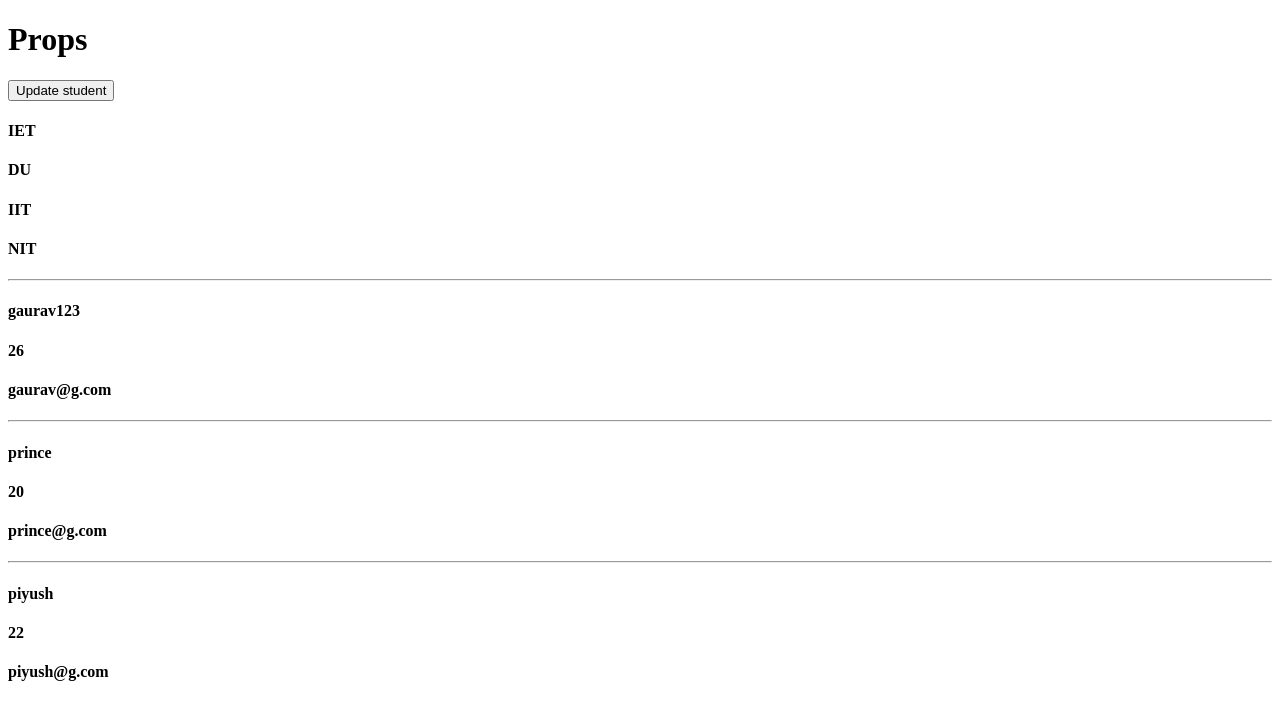
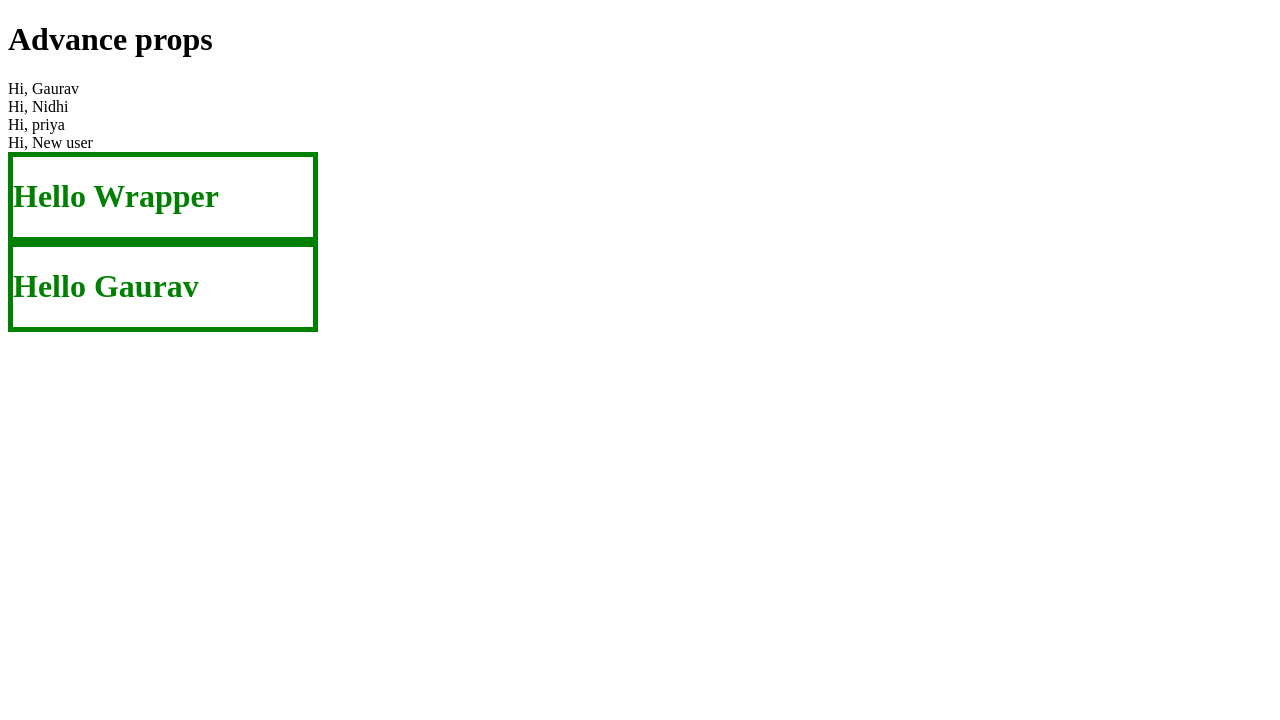
Before and after one commit to gaurav31120/React-step-by-step, a React (Vite) app in the folder react-step-by-step/: page / in a window 1280 px wide. Shown: the top 720 px of the page. Built offline with nearby package versions, Linux system fonts and the light colour scheme.

Commit message:
14 Advance Props and children props

```diff
--- a/react-step-by-step/src/App.jsx
+++ b/react-step-by-step/src/App.jsx
@@ -1,4 +1,5 @@
 import ClickEvent from "./ClickEventAndFunctionCall";
+import AdvanceProps from "./Components/Advance Props/AdvanceProps";
 import Counter from "./Components/Counter";
 import ElseIfConditional from "./Components/ElseIfConditional";
 import Props from "./Components/Props/Props";
@@ -63,7 +64,8 @@ function App() {
     {/* <Counter/> */}
     {/* <Toggle /> */}
     {/* <ElseIfConditional /> */}
-    <Props />
+    {/* <Props /> */}
+    <AdvanceProps />
     </div>
 
 
--- /dev/null
+++ b/react-step-by-step/src/Components/Advance Props/AdvanceProps.jsx
@@ -0,0 +1,24 @@
+import User from "./User";
+import Wrapper from "./Wrapper";
+
+function AdvanceProps() {
+  return (
+    <>
+      <div>
+        <h1>Advance props</h1>
+        <User name={"Gaurav"} />
+        <User name={"Nidhi"} />
+        <User name="priya" />
+        <User />
+        <Wrapper>
+          <h1>Hello Wrapper</h1>
+        </Wrapper>
+        <Wrapper>
+          <h1>Hello Gaurav</h1>
+        </Wrapper>
+      </div>
+    </>
+  );
+}
+
+export default AdvanceProps;
--- /dev/null
+++ b/react-step-by-step/src/Components/Advance Props/User.jsx
@@ -0,0 +1,10 @@
+function User({name = "New user"}) {
+  return (
+    <>
+      {/* <div>user component</div> */}
+      <div>Hi, {name}</div>
+    </>
+  );
+}
+
+export default User;
--- /dev/null
+++ b/react-step-by-step/src/Components/Advance Props/Wrapper.jsx
@@ -0,0 +1,12 @@
+function Wrapper({children}) {
+  return (
+    <>
+      <div style={{ color: "green", border:"5px solid", width: "300px"}}>
+        {/* <h1>Hello Wrapper</h1> */}
+        {children}
+      </div>
+    </>
+  );
+}
+
+export default Wrapper;
```
Also changed, not shown: react-step-by-step/_React Notes/Advance props.txt (added), 1 other file (tests, documents, lock files or other folders).
